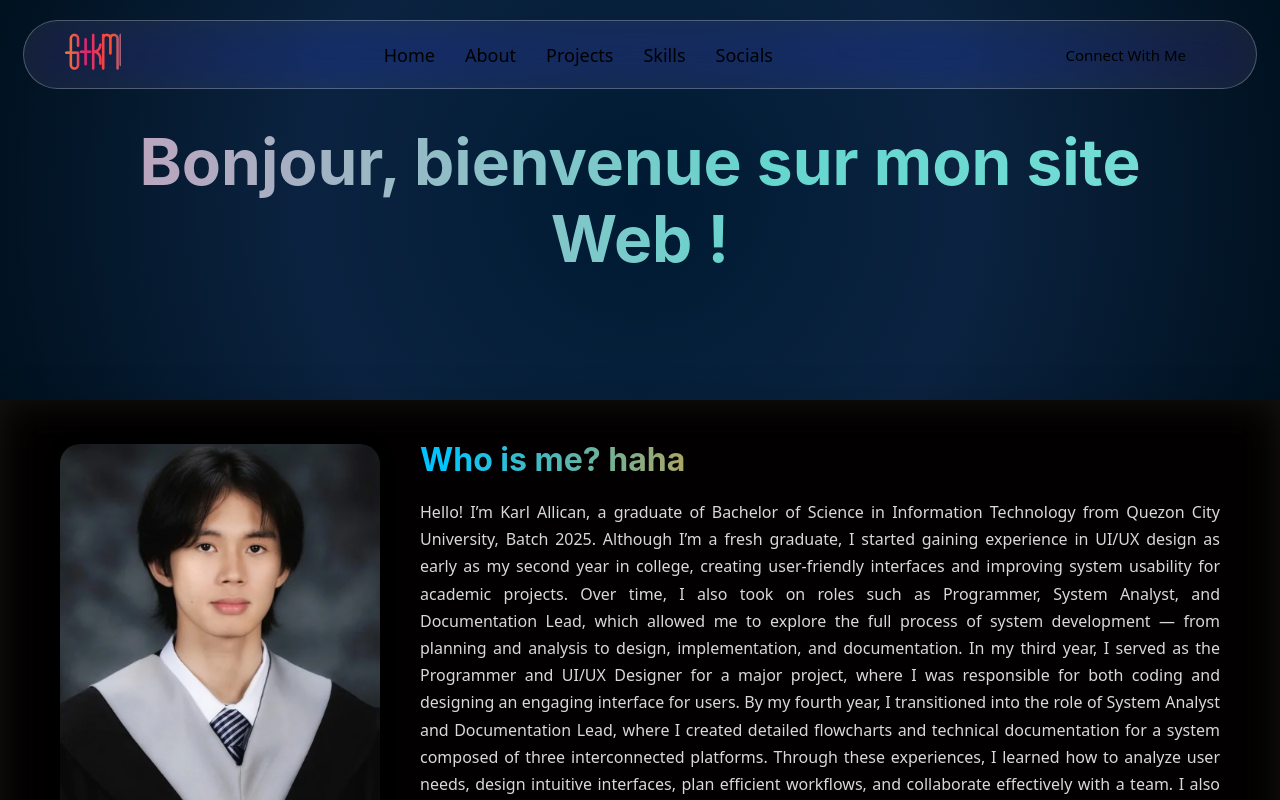
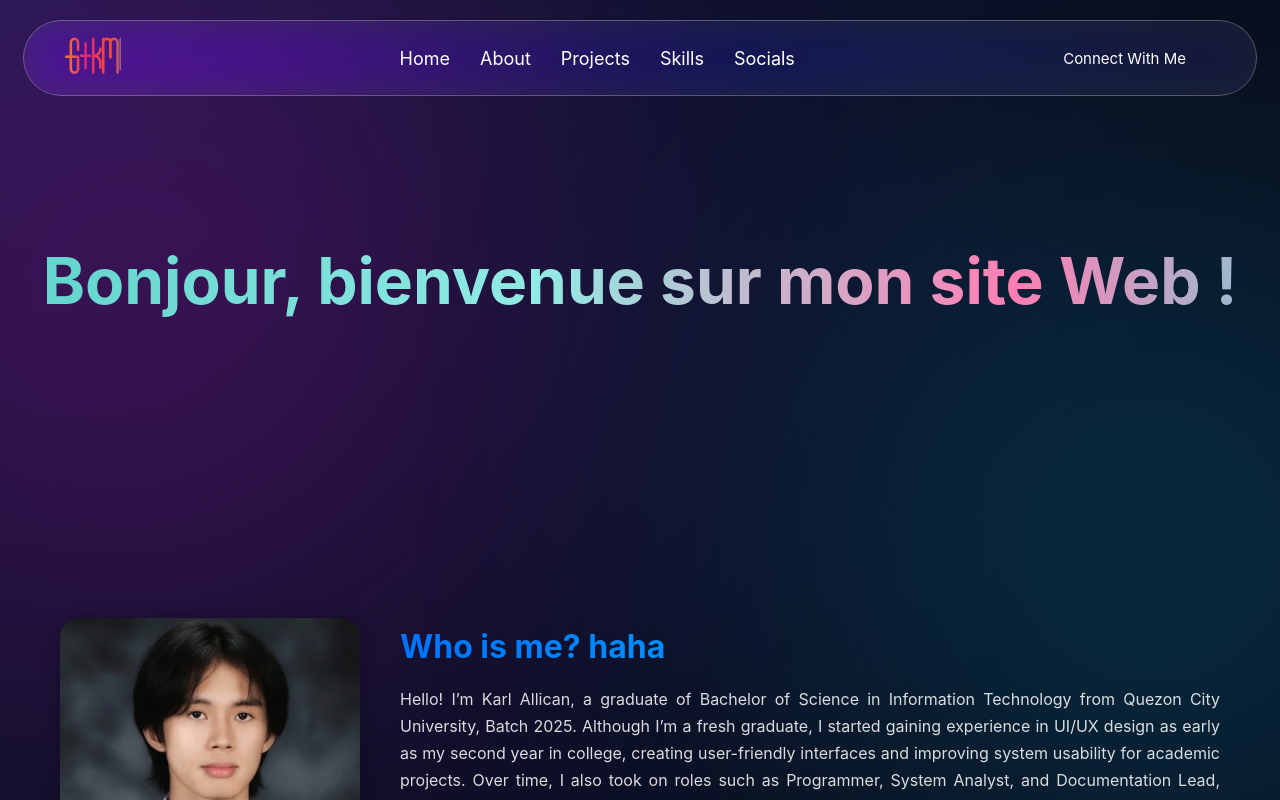
Before and after one commit to AllicanMasa/portfolio-allican, a React (Vite) app: page / in a window 1280 px wide. Shown: the top 800 px of the page. Built offline with nearby package versions, Linux system fonts and the light colour scheme.

Commit message:
change style ko lang

```diff
--- a/src/components/content/content.css
+++ b/src/components/content/content.css
@@ -2,7 +2,6 @@
   display: flex;
   justify-content: center;
   align-items: center;
-  transition: all 1s ease;
 }
 
 .glass-box {
@@ -12,23 +11,10 @@
   gap: 40px;
   padding: 40px 60px;
   width: 100%;
-  backdrop-filter: blur(20px) saturate(180%) contrast(120%);
-  -webkit-backdrop-filter: blur(20px) saturate(180%) contrast(120%);
-  box-shadow: 0 8px 40px rgba(0, 0, 0, 0.2);
-  opacity: 0;
-  transform: translateY(60px);
-  filter: blur(20px);
-  transition: all 1.2s ease;
-}
-
-.content.visible .glass-box {
-  opacity: 1;
-  transform: translateY(0);
-  filter: blur(0);
 }
 
 .glass-box img {
-  width: 320px;
+  width: 300px;
   border-radius: 20px;
   box-shadow: 0 0 15px rgba(0, 0, 0, 0.3);
 }
@@ -48,11 +34,6 @@
     #dd2476,
     #f7971e,
     #00c6ff,
-    #0072ff,
-    #ff512f,
-    #dd2476,
-    #f7971e,
-    #00c6ff,
     #0072ff
   );
   background-size: 400% 400%;
@@ -60,19 +41,6 @@
   background-clip: text;
   -webkit-text-fill-color: transparent;
   margin-bottom: 20px;
-  animation: gradientAnimation 10s linear infinite;
-}
-
-@keyframes gradientAnimation {
-  0% {
-    background-position: 0% 50%;
-  }
-  50% {
-    background-position: 100% 50%;
-  }
-  100% {
-    background-position: 0% 50%;
-  }
 }
 
 .text-box p {
--- a/src/components/content/content.jsx
+++ b/src/components/content/content.jsx
@@ -1,28 +1,10 @@
-import React, { useEffect, useRef } from "react";
+import React from "react";
 import "./content.css";
 import portfolio from "../../assets/portfolio.png";
 
 const Content = () => {
-  const contentRef = useRef(null);
-
-  useEffect(() => {
-    const section = contentRef.current;
-
-    const handleScroll = () => {
-      const rect = section.getBoundingClientRect();
-      if (rect.top < window.innerHeight - 100) {
-        section.classList.add("visible");
-      } else {
-        section.classList.remove("visible");
-      }
-    };
-
-    window.addEventListener("scroll", handleScroll);
-    return () => window.removeEventListener("scroll", handleScroll);
-  }, []);
-
   return (
-    <div className="content" ref={contentRef}>
+    <div className="content">
       <div className="glass-box">
         <img src={portfolio} alt="Portfolio" />
         <div className="text-box">
--- a/src/components/header/header.css
+++ b/src/components/header/header.css
@@ -2,34 +2,16 @@
   display: flex;
   justify-content: center;
   align-items: center;
-  min-height: 50vh;
+  min-height: 70vh;
   transition: background 1s ease;
 }
 
-.header.day {
-  background: radial-gradient(circle at 50% 50%, #fffae3, #ffefcb, #ffea8a);
-}
-
-.header.night {
-  background: radial-gradient(circle at 50% 50%, #001a33, #0b2340, #00111f);
-}
-
-/* Glassmorphic box */
-.header-box {
-  padding: 50px 80px;
-  border-radius: 30px;
-  text-align: center;
-  overflow: hidden;
-  position: relative;
-}
-
-/* Morphing text style */
 .morph-text {
   font-family: "SF Pro Display", -apple-system, BlinkMacSystemFont, sans-serif;
   font-size: 64px;
   font-weight: 700;
   color: transparent;
-  background: linear-gradient(90deg, #ff7eb3, #65d6ce, #91eae4);
+  background: linear-gradient(90deg, #ff7eb3, #65d6ce, #91eae4, #ff7eb3, #2ffdef, #f798da);
   -webkit-background-clip: text;
   background-clip: text;
   background-size: 200% 200%;
--- a/src/components/navbar/navbar.css
+++ b/src/components/navbar/navbar.css
@@ -1,24 +1,19 @@
 .navbar {
   position: fixed;
-  top: 0;
+  top: 20px;
   left: 50%;
   transform: translateX(-50%);
   z-index: 1000;
-
   display: flex;
   justify-content: space-between;
   align-items: center;
   width: 90%;
-  margin: 20px auto;
-  padding: 5px 40px;
+  height: 50px; /* ✅ Fixed height */
+  padding: 12px 40px; /* ✅ Consistent padding */
+  margin: 0 auto;
   border-radius: 50px;
   overflow: hidden;
-  background: rgba(
-    255,
-    255,
-    255,
-    0.08
-  );
+  background: rgba(255, 255, 255, 0.08);
   backdrop-filter: blur(20px) saturate(200%) contrast(110%);
   -webkit-backdrop-filter: blur(20px) saturate(180%) contrast(120%);
   border: 1px solid rgba(255, 255, 255, 0.25);
@@ -64,6 +59,12 @@
   cursor: pointer;
   color: inherit;
   transition: all 0.3s ease;
+}
+
+.navbar.scrolled {
+  background: rgba(255, 255, 255, 0.12);
+  box-shadow: 0 4px 30px rgba(0, 0, 0, 0.3);
+  transform: translateX(-50%) scale(0.98);
 }
 
 @font-face {
--- a/src/components/navbar/navbar.jsx
+++ b/src/components/navbar/navbar.jsx
@@ -1,4 +1,4 @@
-import React, { useEffect, useRef, useState } from "react";
+import React, { useEffect, useState, useRef } from "react";
 import "./navbar.css";
 
 const Navbar = () => {
@@ -7,14 +7,6 @@ const Navbar = () => {
 
   useEffect(() => {
     const navbar = navbarRef.current;
-
-    const handleMouseMove = (e) => {
-      const rect = navbar.getBoundingClientRect();
-      const x = e.clientX - rect.left;
-      const y = e.clientY - rect.top;
-      navbar.style.setProperty("--x", `${x}px`);
-      navbar.style.setProperty("--y", `${y}px`);
-    };
 
     const updateTextColor = () => {
       const sections = document.querySelectorAll("section");
@@ -29,29 +21,36 @@ const Navbar = () => {
       });
     };
 
-    navbar.addEventListener("mousemove", handleMouseMove);
-    window.addEventListener("scroll", updateTextColor);
+    const handleScroll = () => {
+      if (window.scrollY > 10) navbar.classList.add("scrolled");
+      else navbar.classList.remove("scrolled");
+
+      updateTextColor();
+    };
+
+    window.addEventListener("scroll", handleScroll);
     updateTextColor();
 
     return () => {
-      navbar.removeEventListener("mousemove", handleMouseMove);
-      window.removeEventListener("scroll", updateTextColor);
+      window.removeEventListener("scroll", handleScroll);
     };
   }, []);
 
   return (
-    <div className="navbar" ref={navbarRef} style={{ color: textColor }}>
-      <h1 style={{ color: textColor }}>GtKM!</h1>
+    <div
+      className="navbar"
+      ref={navbarRef}
+      style={{ "--nav-text-color": textColor }}
+    >
+      <h1>GtKM!</h1>
       <ul className="navbar-menu">
-        <li><a href="#home" style={{ color: textColor }}>Home</a></li>
-        <li><a href="#about" style={{ color: textColor }}>About</a></li>
-        <li><a href="#projects" style={{ color: textColor }}>Projects</a></li>
-        <li><a href="#skills" style={{ color: textColor }}>Skills</a></li>
-        <li><a href="#socials" style={{ color: textColor }}>Socials</a></li>
+        <li><a href="#home">Home</a></li>
+        <li><a href="#about">About</a></li>
+        <li><a href="#projects">Projects</a></li>
+        <li><a href="#skills">Skills</a></li>
+        <li><a href="#socials">Socials</a></li>
       </ul>
-      <div className="nav-connect" style={{ color: textColor }}>
-        Connect With Me
-      </div>
+      <div className="nav-connect">Connect With Me</div>
     </div>
   );
 };
--- a/src/index.css
+++ b/src/index.css
@@ -1,15 +1,66 @@
-*{
+html {
+  scroll-behavior: smooth;
+  scrollbar-width: none;
+}
+
+body {
   margin: 0;
   padding: 0;
-  scrollbar-width: none;
-}
-html {
-  scroll-behavior: smooth;
+  background: radial-gradient(circle at top left, #1a1b4b, #090b1a 70%);
+  color: white;
+  font-family: "SF Pro Display", "Poppins", "Inter", sans-serif;
+  overflow-x: hidden;
+  position: relative;
 }
 
-body{
-  height: 100vh;
-  background: #161513;
-  color: white;
-  font-family: system-ui, -apple-system, BlinkMacSystemFont, 'Segoe UI', Roboto, Oxygen, Ubuntu, Cantarell, 'Open Sans', 'Helvetica Neue', sans-serif;
+body::before,
+body::after {
+  content: "";
+  position: fixed;
+  width: 700px;
+  height: 700px;
+  border-radius: 50%;
+  filter: blur(180px);
+  opacity: 0.5;
+  z-index: -1;
 }
+
+/* Left pinkish glow */
+body::before {
+  top: -100px;
+  left: -200px;
+  background: radial-gradient(circle, #ff00cc, transparent 70%);
+  animation: float-left 5s ease-in-out infinite alternate;
+}
+
+/* Right blue glow */
+body::after {
+  bottom: -150px;
+  right: -200px;
+  background: radial-gradient(circle, #00ccff, transparent 70%);
+  animation: float-right 5s ease-in-out infinite alternate;
+}
+
+@keyframes float-left {
+  0% {
+    transform: translate(0, 0) scale(1);
+  }
+  50% {
+    transform: translate(40px, 60px) scale(1.05);
+  }
+  100% {
+    transform: translate(-30px, 30px) scale(1.1);
+  }
+}
+
+@keyframes float-right {
+  0% {
+    transform: translate(0, 0) scale(1);
+  }
+  50% {
+    transform: translate(-50px, -40px) scale(1.05);
+  }
+  100% {
+    transform: translate(30px, -60px) scale(1.1);
+  }
+}
```
